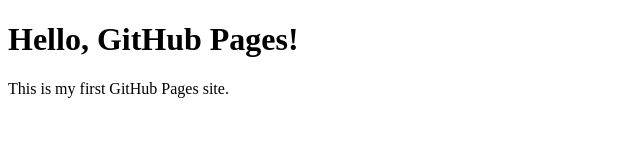
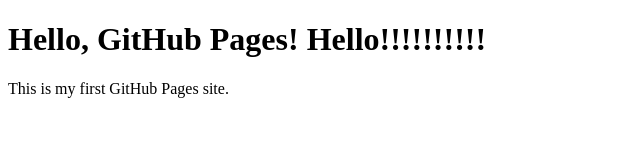
Before and after one commit to Jasonchun127/Testweb1, a plain HTML site: page index.html in a window 1280 px wide. Shown: the whole page, without its empty margins (0-640 px from the left). Drawn offline with Linux system fonts and the light colour scheme.

Commit message:
Update index.html

```diff
--- a/index.html
+++ b/index.html
@@ -4,7 +4,7 @@
     <title>My GitHub Page</title>
 </head>
 <body>
-    <h1>Hello, GitHub Pages!</h1>
+    <h1>Hello, GitHub Pages! Hello!!!!!!!!!!</h1>
     <p>This is my first GitHub Pages site.</p>
 </body>
 </html>
```
